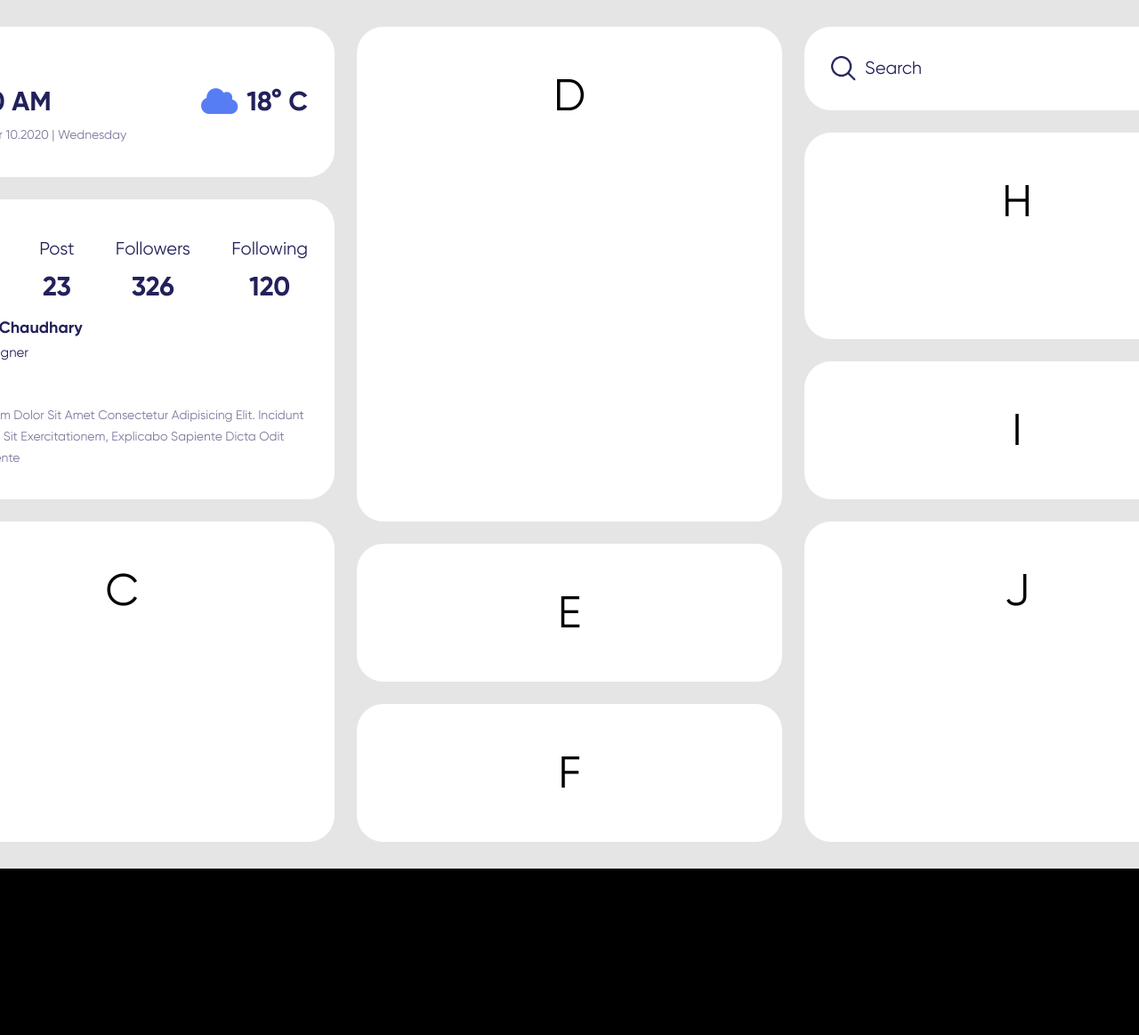
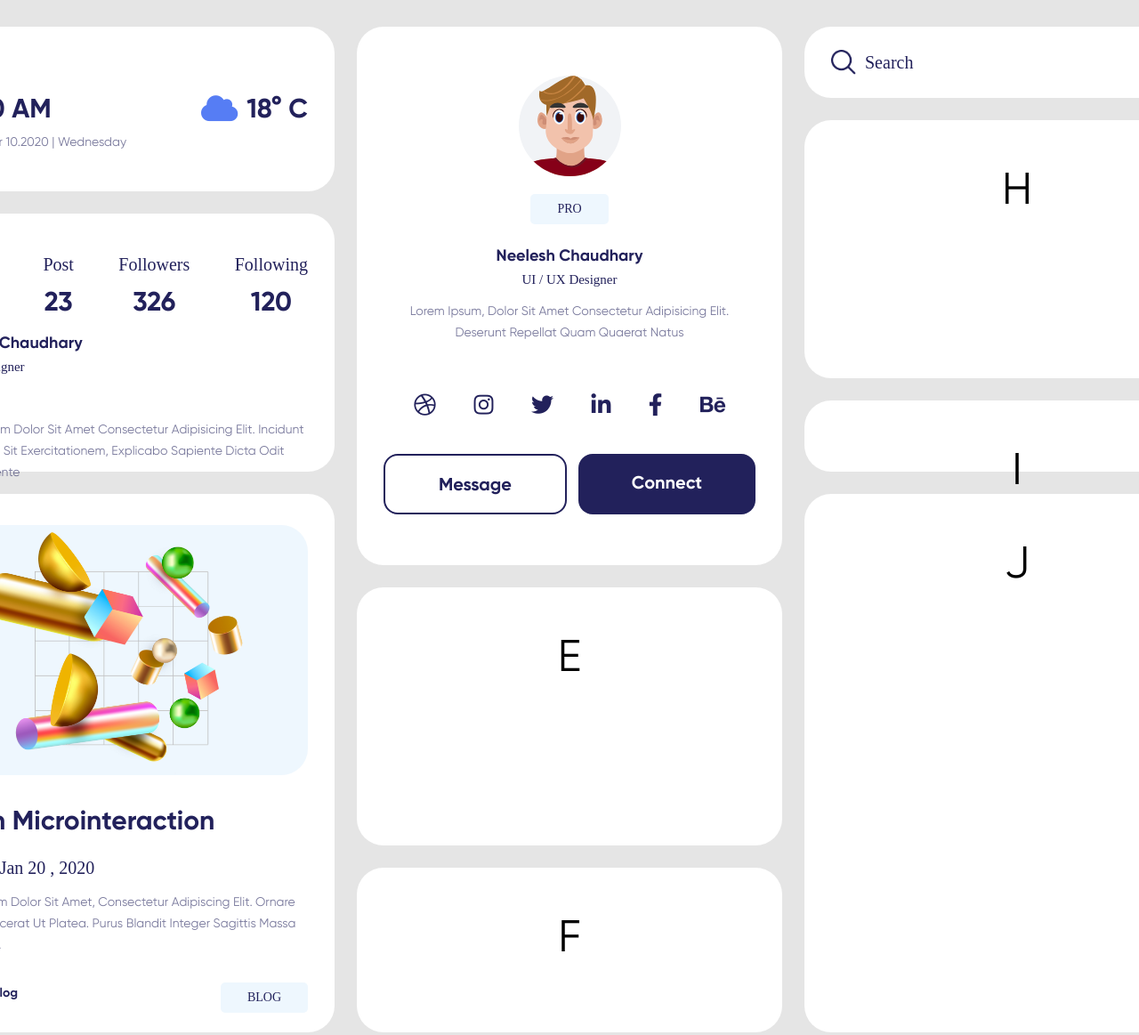
Before and after one commit to parisaAd/Elements.community, a plain HTML site: page index.html in a window 1280 px wide. Shown: the top 1163 px of the page at 89% size. Before the commit the page ends 976 px from the top, so only its background shows below. Drawn offline with Linux system fonts and the light colour scheme; a web font is replaced by a local one.

Commit message:
box c-d added

```diff
--- a/fonts.css
+++ b/fonts.css
@@ -3,6 +3,13 @@
     font-weight: 400;
     font-style: normal;
     src: url("fonts/Gilroy-Regular.woff") format("woff") ;
+}
+
+@font-face {
+    font-family: "Gilroy";
+    font-weight: 500;
+    font-style: normal;
+    src: url("fonts//Gilroy-Medium.woff") format("woff") ;
 }
 
 @font-face {
--- a/index.html
+++ b/index.html
@@ -51,12 +51,12 @@
                     </div>
                 </div>
 
-                <div class="avatar__title">
-                    <p class="bold">neelesh chaudhary</p>
+                <div class="avatar__description">
+                    <p class="bold bold-name">neelesh chaudhary</p>
                     <p class="medium">UI/UX designer</p>
-                </div>
-                <div class="avatar__description">
-                    <p class="bold">about</p>
+
+
+                    <p class="bold bold-dec">about</p>
                     <p class="normal">Lorem, ipsum dolor sit amet consectetur adipisicing elit. Incidunt perspiciatis
                         sit
                         exercitationem, explicabo sapiente dicta odit porro sapiente</p>
@@ -64,14 +64,66 @@
 
             </div>
 
-            <div class="item item_c">c</div>
-            <div class="item item_d">d</div>
+            <div class="item item_c">
+                <img src="/assets/2661564 1.png" alt="">
+                <div class="learn">
+                    <p class="bold">Learn Microinteraction</p>
+                    <p class="medium">Monday Jan 20 , 2020</p>
+                    <p class="normal">Lorem ipsum dolor sit amet, consectetur adipiscing elit. Ornare pretium placerat
+                        ut platea. Purus
+                        blandit integer sagittis massa vel est hac.</p>
+                </div>
+                <div class="blog">
+                    <p class="bold">read full blog</p>
+                    <div class="btn medium">blog</div>
+                </div>
+            </div>
+
+            <div class="item item-d">
+                <div class="profile">
+                    <img class="profile-img" src="/assets/Avatar.svg" alt="">
+                    <p class="btn medium">pro</p>
+                </div>
+                <div class="profile-intro">
+                    <p class="bold">neelesh chaudhary</p>
+                    <p class="medium">UI / UX designer</p>
+                    <p class="normal">Lorem ipsum, dolor sit amet consectetur adipisicing elit. Deserunt repellat quam
+                        quaerat natus </p>
+                </div>
+                <div class="social-icons">
+
+                    <span class="social-icon">
+                        <i class="fab fa-dribbble"></i>
+                    </span>
+                    <span class="social-icon">
+                        <i class="fab fa-instagram"></i>
+                    </span>
+                    <span class="social-icon">
+                        <i class="fab fa-twitter"></i>
+                    </span>
+                    <span class="social-icon">
+                        <i class="fab fa-linkedin-in"></i>
+                    </span>
+                    <span class="social-icon">
+                        <i class="fab fa-facebook-f"></i>
+                    </span>
+                    <span class="social-icon">
+                        <i class="fab fa-behance"></i>
+                    </span>
+                </div>
+                <div class="btn-pro">
+                    <div class="bold btn-secondary">message</div>
+                    <div class="bold btn__primary">connect</div>
+
+                </div>
+            </div>
+
             <div class="item item_e">e</div>
             <div class="item item_f">f</div>
 
             <div class="item item_g">
-                    <img src="/assets/Search Icon.png" alt="">
-                    <p class="medium">search</p>
+                <img src="/assets/Search Icon.png" alt="">
+                <p class="medium">search</p>
             </div>
             <div class="item item_h">h</div>
             <div class="item item_i">i</div>
--- a/style.css
+++ b/style.css
@@ -38,7 +38,7 @@ main{
     background-color: #E5E5E5;
     display: grid;
     grid-template-columns: repeat(3,478px);
-    /* grid-template-rows: repeat(11,80px); */
+    grid-template-rows: repeat(11,80px);
     gap: 25px ;
     padding: 30px ;
     font-size: 5rem;
@@ -59,6 +59,7 @@ main{
 
 .medium{
     font-size: 2rem;
+    font-weight: 500;
     color: var(--color-primary);
 }
 
@@ -121,32 +122,23 @@ main{
     background-color: #F1F3F6;
     border-radius: 100%;
 }
-
-.avatar__title , .avatar__description{
-    display: flex;
-    flex-direction: column;
-    align-items: flex-start;
+.avatar__description{
+    text-align: left;
 }
 
-.avatar__title{
-    margin-bottom: 2rem;
+.avatar__description .medium{
+    font-size: 1.5rem;
 }
 
-.avatar__title .bold{
+.bold-name{
     font-size: 1.8rem;
 }
 
-.avatar__title .medium{
+.bold-dec{
+    margin-top: 2rem;
     font-size: 1.5rem;
 }
 
-.avatar__description .bold{
-    font-size: 1.5rem;
-}
-
-.avatar__description .normal{
-    text-align: left;
-}
 /* Item - c */
 .item_c{
     grid-column: 1/2;
@@ -154,11 +146,101 @@ main{
 
 }
 
-.item_d{
+.item_c img{
+    width: 100%;
+    border-radius: 30px;
+}
+
+.learn{
+    text-align: left;
+}
+
+.learn .medium{
+    margin: 1rem 0;
+}
+
+.blog{
+    display: flex;
+    justify-content: space-between;
+    margin-top: 3rem;
+}
+
+.blog .bold{
+    font-size: 1.4rem;
+}
+
+.btn {
+    background-color: #EEF7FE;
+    text-transform: uppercase;
+    font-size: 1.4rem;
+    padding: 0.5rem 3rem;
+    border-radius: 5px;
+}
+
+
+/* Item - d */
+
+.item-d{
     grid-column: 2/3;
     grid-row: 1/7;
 
 }
+
+.profile{
+    display: flex;
+    flex-direction: column;
+    align-items: center;
+    margin: 2rem 0;
+}
+
+.profile-img{
+    width: 115px;
+    background-color: #F1F3F6;
+    border-radius: 100%;
+    margin-bottom: 2rem;
+}
+
+.profile-intro .bold{
+    font-size: 1.8rem;
+}
+
+.profile-intro .medium{
+    font-size: 1.5rem;
+    margin-bottom: 1rem;
+}
+
+.btn-pro{
+    display: flex;
+    justify-content: space-between;
+}
+
+.social-icons{
+    margin: 2rem 0;
+}
+.social-icon:not(:first-child){
+ margin-left: 3rem;
+}
+
+.social-icon i{
+    font-size: 2.5rem;
+    color: var(--color-primary);
+}
+.btn__primary{
+    background-color: var(--color-primary);
+    color: #fff;
+    padding: 1.5rem 6rem ;
+    border-radius: 16px;
+    font-size: 2rem;
+}
+
+.btn-secondary{
+    border: 2px solid var(--color-primary);
+    color: var(--color-primary);
+    padding: 1.5rem 6rem ;
+    border-radius: 16px;
+    font-size: 2rem;
+}
+
 
 .item_e{
     grid-column: 2/3;
```
Also changed, not shown: assets/2661564 1.png (added), assets/social-icons/Behance Logo.png (added), assets/social-icons/Dribbble Logo.png (added), assets/social-icons/Facebook Logo.png (added), assets/social-icons/Instagram Logo.png (added), assets/social-icons/LinkedIn Logo.png (added), assets/social-icons/Twitter Logo.png (added).
